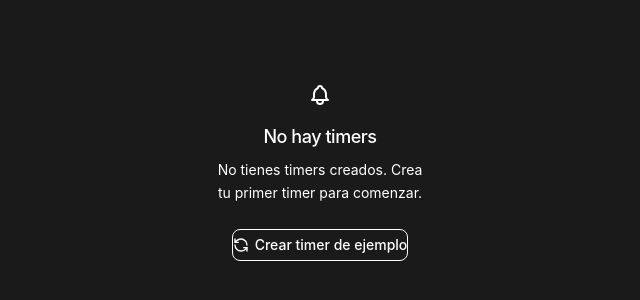
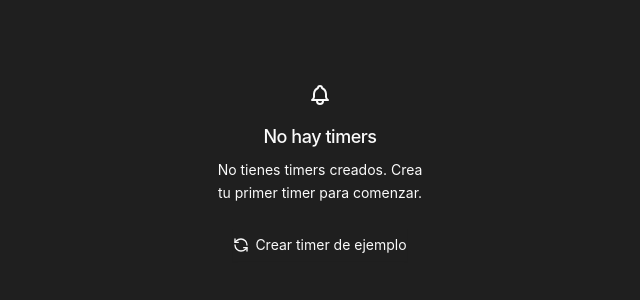
Before and after one commit to drewdev02/Cronos, a React (Vite) app: page / in a window 1280 px wide. Shown: the part 232-532 px from the top of the page, without its empty margins (320-960 px from the left). Built offline with nearby package versions, Linux system fonts and the light colour scheme.

Commit message:
feat: implement CreateTimerDialog component and integrate with TimerContainer for timer creation

```diff
--- a/index.html
+++ b/index.html
@@ -1,5 +1,5 @@
 <!doctype html>
-<html lang="en">
+<html lang="en" class="dark">
   <head>
     <meta charset="UTF-8" />
     <link rel="icon" type="image/svg+xml" href="/vite.svg" />
--- a/src/App.tsx
+++ b/src/App.tsx
@@ -1,7 +1,12 @@
 import { Home } from "./modules/Home";
+import { Toaster } from "@/components/ui/sonner";
+import { ThemeProvider } from "next-themes";
 
 export default function App() {
   return (
-    <  Home />
+    <ThemeProvider attribute="class" defaultTheme="system" enableSystem>
+      <Home />
+      <Toaster />
+    </ThemeProvider>
   )
 }
--- a/src/components/ui/dialog.tsx
+++ b/src/components/ui/dialog.tsx
@@ -19,7 +19,7 @@ const DialogOverlay = React.forwardRef<
   <DialogPrimitive.Overlay
     ref={ref}
     className={cn(
-      "fixed inset-0 z-50 bg-black/80  data-[state=open]:animate-in data-[state=closed]:animate-out data-[state=closed]:fade-out-0 data-[state=open]:fade-in-0",
+      "fixed inset-0 z-50 bg-black/50 backdrop-blur-sm data-[state=open]:animate-in data-[state=closed]:animate-out data-[state=closed]:fade-out-0 data-[state=open]:fade-in-0",
       className
     )}
     {...props}
@@ -36,13 +36,13 @@ const DialogContent = React.forwardRef<
     <DialogPrimitive.Content
       ref={ref}
       className={cn(
-        "fixed left-[50%] top-[50%] z-50 grid w-full max-w-lg translate-x-[-50%] translate-y-[-50%] gap-4 border bg-background p-6 shadow-lg duration-200 data-[state=open]:animate-in data-[state=closed]:animate-out data-[state=closed]:fade-out-0 data-[state=open]:fade-in-0 data-[state=closed]:zoom-out-95 data-[state=open]:zoom-in-95 data-[state=closed]:slide-out-to-left-1/2 data-[state=closed]:slide-out-to-top-[48%] data-[state=open]:slide-in-from-left-1/2 data-[state=open]:slide-in-from-top-[48%] sm:rounded-lg",
+        "fixed left-[50%] top-[50%] z-50 grid w-full max-w-lg translate-x-[-50%] translate-y-[-50%] gap-4 bg-card border border-border backdrop-blur-xl p-6 shadow-2xl duration-200 data-[state=open]:animate-in data-[state=closed]:animate-out data-[state=closed]:fade-out-0 data-[state=open]:fade-in-0 data-[state=closed]:zoom-out-95 data-[state=open]:zoom-in-95 data-[state=closed]:slide-out-to-left-1/2 data-[state=closed]:slide-out-to-top-[48%] data-[state=open]:slide-in-from-left-1/2 data-[state=open]:slide-in-from-top-[48%] rounded-xl",
         className
       )}
       {...props}
     >
       {children}
-      <DialogPrimitive.Close className="absolute right-4 top-4 rounded-sm opacity-70 ring-offset-background transition-opacity hover:opacity-100 focus:outline-none focus:ring-2 focus:ring-ring focus:ring-offset-2 disabled:pointer-events-none data-[state=open]:bg-accent data-[state=open]:text-muted-foreground">
+      <DialogPrimitive.Close className="absolute right-4 top-4 rounded-md opacity-70 ring-offset-background transition-opacity hover:opacity-100 hover:bg-accent focus:outline-none focus:ring-2 focus:ring-ring focus:ring-offset-2 disabled:pointer-events-none data-[state=open]:bg-accent data-[state=open]:text-muted-foreground p-1">
         <X className="h-4 w-4" />
         <span className="sr-only">Close</span>
       </DialogPrimitive.Close>
--- a/src/index.css
+++ b/src/index.css
@@ -1,64 +1,57 @@
+@import "tailwindcss/preflight";
 @import "tailwindcss";
-@import "tw-animate-css";
 
 :root {
-  /* Dark theme color palette inspired by the Clock app */
-  --bg-primary: #1a1a1a;
-  --bg-secondary: #2a2a2a;
-  --bg-tertiary: #3a3a3a;
+  /* macOS Clock app inspired color palette */
+  --bg-primary: #1e1e1e;
+  --bg-secondary: #2c2c2e;
+  --bg-tertiary: #3a3a3c;
+  --bg-card: #323232;
+  --bg-dialog: #1e1e1e;
 
   --text-primary: #ffffff;
-  --text-secondary: #b3b3b3;
-  --text-muted: #8a8a8a;
+  --text-secondary: #8e8e93;
+  --text-muted: #636366;
 
-  --accent-green: #32d74b;
-  --accent-green-hover: #28c63f;
-  --accent-green-dark: #1e9d2f;
+  --accent-blue: #007aff;
+  --accent-blue-hover: #0056b3;
+  --accent-green: #34c759;
+  --accent-orange: #ff9500;
+  --accent-red: #ff3b30;
 
-  --border-color: #404040;
-  --border-light: #606060;
+  --border-color: #48484a;
+  --border-light: #636366;
 
-  --shadow-sm: 0 1px 2px 0 rgba(0, 0, 0, 0.3);
-  --shadow-md: 0 4px 6px -1px rgba(0, 0, 0, 0.4);
-  --shadow-lg: 0 10px 15px -3px rgba(0, 0, 0, 0.5);
+  --shadow-sm: 0 1px 3px rgba(0, 0, 0, 0.3);
+  --shadow-md: 0 4px 12px rgba(0, 0, 0, 0.15);
+  --shadow-lg: 0 8px 25px rgba(0, 0, 0, 0.15);
 
-  --radius-sm: 0.375rem;
-  --radius-md: 0.5rem;
-  --radius-lg: 0.75rem;
-  --radius-xl: 1rem;
-  --radius: 0.625rem;
-  --background: oklch(1 0 0);
-  --foreground: oklch(0.145 0 0);
-  --card: oklch(1 0 0);
-  --card-foreground: oklch(0.145 0 0);
-  --popover: oklch(1 0 0);
-  --popover-foreground: oklch(0.145 0 0);
-  --primary: oklch(0.205 0 0);
-  --primary-foreground: oklch(0.985 0 0);
-  --secondary: oklch(0.97 0 0);
-  --secondary-foreground: oklch(0.205 0 0);
-  --muted: oklch(0.97 0 0);
-  --muted-foreground: oklch(0.556 0 0);
-  --accent: oklch(0.97 0 0);
-  --accent-foreground: oklch(0.205 0 0);
-  --destructive: oklch(0.577 0.245 27.325);
-  --destructive-foreground: oklch(0.985 0 0);
-  --border: oklch(0.922 0 0);
-  --input: oklch(0.922 0 0);
-  --ring: oklch(0.708 0 0);
-  --chart-1: oklch(0.646 0.222 41.116);
-  --chart-2: oklch(0.6 0.118 184.704);
-  --chart-3: oklch(0.398 0.07 227.392);
-  --chart-4: oklch(0.828 0.189 84.429);
-  --chart-5: oklch(0.769 0.188 70.08);
-  --sidebar: oklch(0.985 0 0);
-  --sidebar-foreground: oklch(0.145 0 0);
-  --sidebar-primary: oklch(0.205 0 0);
-  --sidebar-primary-foreground: oklch(0.985 0 0);
-  --sidebar-accent: oklch(0.97 0 0);
-  --sidebar-accent-foreground: oklch(0.205 0 0);
-  --sidebar-border: oklch(0.922 0 0);
-  --sidebar-ring: oklch(0.708 0 0);
+  --radius-sm: 6px;
+  --radius-md: 8px;
+  --radius-lg: 12px;
+  --radius-xl: 16px;
+  --radius: 10px;
+
+  /* Tailwind design system colors - macOS dark theme */
+  --background: 0 0% 12%;
+  --foreground: 0 0% 98%;
+  --card: 0 0% 20%;
+  --card-foreground: 0 0% 98%;
+  --popover: 0 0% 12%;
+  --popover-foreground: 0 0% 98%;
+  --primary: 213 100% 50%;
+  --primary-foreground: 0 0% 98%;
+  --secondary: 220 13% 22%;
+  --secondary-foreground: 0 0% 98%;
+  --muted: 220 13% 22%;
+  --muted-foreground: 220 9% 56%;
+  --accent: 220 13% 22%;
+  --accent-foreground: 0 0% 98%;
+  --destructive: 0 84% 60%;
+  --destructive-foreground: 0 0% 98%;
+  --border: 220 13% 28%;
+  --input: 220 13% 22%;
+  --ring: 213 100% 50%;
 }
 
 * {
@@ -67,18 +60,39 @@
   padding: 0;
 }
 
-html,
+/* Base layer styles converted to regular CSS */
+* {
+  border-color: hsl(var(--border));
+  outline-color: hsl(var(--ring) / 0.5);
+}
+
 body {
+  background-color: hsl(var(--background));
+  color: hsl(var(--foreground));
   font-family: -apple-system, BlinkMacSystemFont, 'Segoe UI', 'Roboto', 'Oxygen',
     'Ubuntu', 'Cantarell', 'Fira Sans', 'Droid Sans', 'Helvetica Neue',
     sans-serif;
   -webkit-font-smoothing: antialiased;
   -moz-osx-font-smoothing: grayscale;
-  background-color: var(--bg-primary);
-  color: var(--text-primary);
   line-height: 1.6;
   height: 100vh;
   overflow: hidden;
+}
+
+/* Card component override to ensure correct color */
+.bg-card {
+  background-color: #323232 !important;
+}
+
+/* Tab active state override with standard border radius */
+.timer-tab-active[data-state="active"] {
+  background-color: #323232 !important;
+  border-radius: var(--radius-xl) !important;
+}
+
+/* Standard border radius configuration */
+.standard-card-radius {
+  border-radius: var(--radius-xl);
 }
 
 #root {
@@ -306,38 +320,25 @@ body {
 /* Removed @theme inline block - variables are defined in :root instead */
 
 .dark {
-  --background: oklch(0.145 0 0);
-  --foreground: oklch(0.985 0 0);
-  --card: oklch(0.205 0 0);
-  --card-foreground: oklch(0.985 0 0);
-  --popover: oklch(0.205 0 0);
-  --popover-foreground: oklch(0.985 0 0);
-  --primary: oklch(0.922 0 0);
-  --primary-foreground: oklch(0.205 0 0);
-  --secondary: oklch(0.269 0 0);
-  --secondary-foreground: oklch(0.985 0 0);
-  --muted: oklch(0.269 0 0);
-  --muted-foreground: oklch(0.708 0 0);
-  --accent: oklch(0.269 0 0);
-  --accent-foreground: oklch(0.985 0 0);
-  --destructive: oklch(0.704 0.191 22.216);
-  --destructive-foreground: oklch(0.985 0 0);
-  --border: oklch(1 0 0 / 10%);
-  --input: oklch(1 0 0 / 15%);
-  --ring: oklch(0.556 0 0);
-  --chart-1: oklch(0.488 0.243 264.376);
-  --chart-2: oklch(0.696 0.17 162.48);
-  --chart-3: oklch(0.769 0.188 70.08);
-  --chart-4: oklch(0.627 0.265 303.9);
-  --chart-5: oklch(0.645 0.246 16.439);
-  --sidebar: oklch(0.205 0 0);
-  --sidebar-foreground: oklch(0.985 0 0);
-  --sidebar-primary: oklch(0.488 0.243 264.376);
-  --sidebar-primary-foreground: oklch(0.985 0 0);
-  --sidebar-accent: oklch(0.269 0 0);
-  --sidebar-accent-foreground: oklch(0.985 0 0);
-  --sidebar-border: oklch(1 0 0 / 10%);
-  --sidebar-ring: oklch(0.556 0 0);
+  --background: 0 0% 12%;
+  --foreground: 0 0% 98%;
+  --card: 0 0% 20%;
+  --card-foreground: 0 0% 98%;
+  --popover: 0 0% 12%;
+  --popover-foreground: 0 0% 98%;
+  --primary: 213 100% 50%;
+  --primary-foreground: 0 0% 98%;
+  --secondary: 220 13% 22%;
+  --secondary-foreground: 0 0% 98%;
+  --muted: 220 13% 22%;
+  --muted-foreground: 220 9% 56%;
+  --accent: 220 13% 22%;
+  --accent-foreground: 0 0% 98%;
+  --destructive: 0 84% 60%;
+  --destructive-foreground: 0 0% 98%;
+  --border: 220 13% 28%;
+  --input: 220 13% 22%;
+  --ring: 213 100% 50%;
 }
 
 /* Base layer styles converted to regular CSS */
--- a/src/modules/Home/components/TimerTabs.tsx
+++ b/src/modules/Home/components/TimerTabs.tsx
@@ -23,7 +23,7 @@ export function TimerTabs({
                     <TabsTrigger
                         value="active"
                         className="flex items-center gap-2 px-6 py-2.5 rounded-md transition-all duration-200
-                     data-[state=active]:bg-background data-[state=active]:shadow-md
+                     timer-tab-active data-[state=active]:shadow-md
                      data-[state=active]:text-foreground data-[state=active]:border
                      data-[state=inactive]:text-muted-foreground hover:text-foreground"
                     >
@@ -37,7 +37,7 @@ export function TimerTabs({
                     <TabsTrigger
                         value="completed"
                         className="flex items-center gap-2 px-6 py-2.5 rounded-md transition-all duration-200
-                     data-[state=active]:bg-background data-[state=active]:shadow-md
+                     timer-tab-active data-[state=active]:shadow-md
                      data-[state=active]:text-foreground data-[state=active]:border
                      data-[state=inactive]:text-muted-foreground hover:text-foreground"
                     >
--- a/src/modules/Home/components/index.ts
+++ b/src/modules/Home/components/index.ts
@@ -5,3 +5,4 @@ export { TimerStats } from './TimerStats'
 export { TimerControls } from './TimerControls'
 export { TimerTabs, TimerTabContent } from './TimerTabs'
 export { TimerEmptyState } from './TimerEmptyState'
+export { CreateTimerDialog } from './CreateTimerDialog'
```
Also changed, not shown: src/modules/Home/components/CreateTimerDialog.tsx (added, +220 -0 lines), src/modules/Home/components/TimerContainer.tsx (+26 -7 lines).
